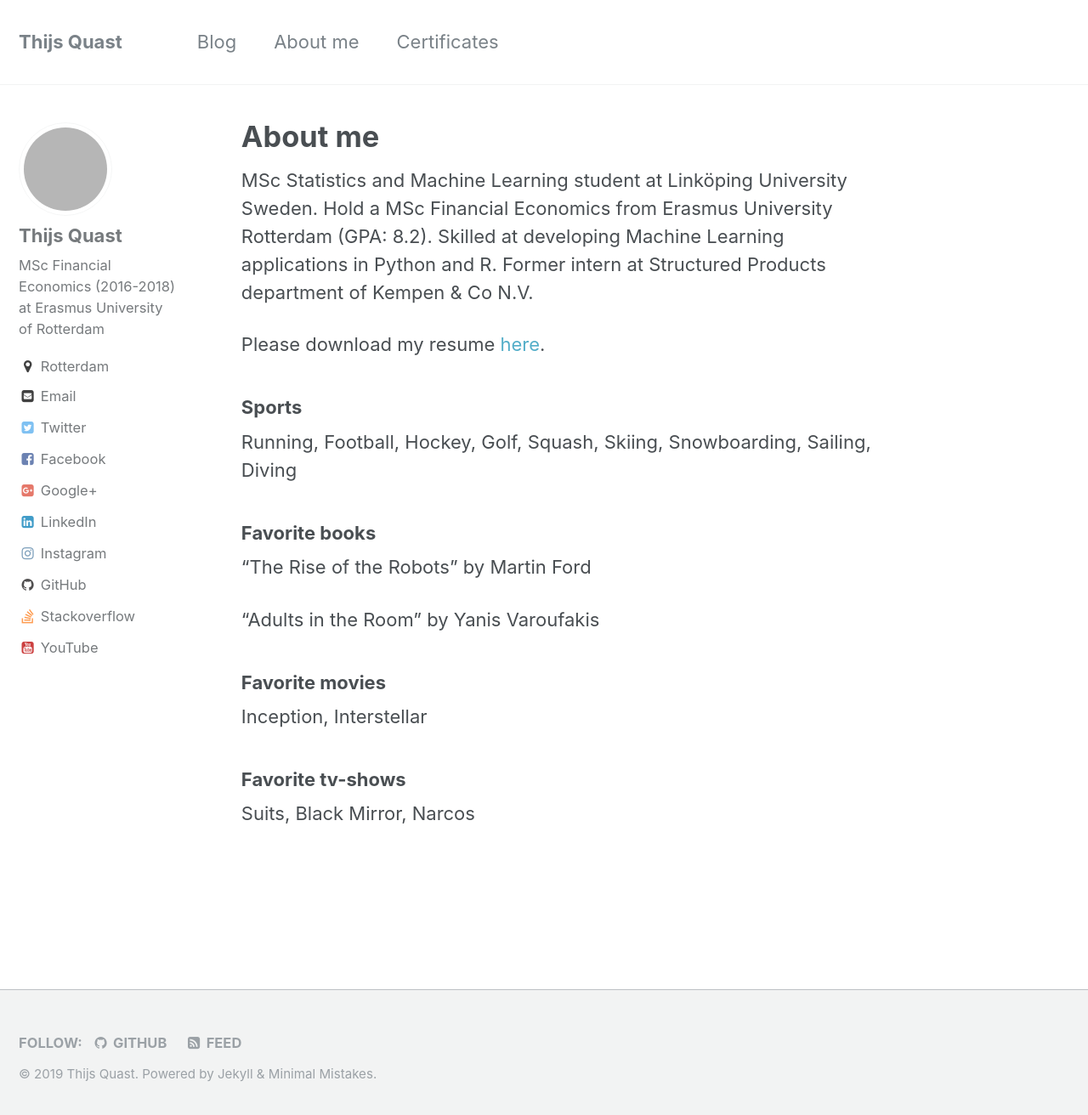
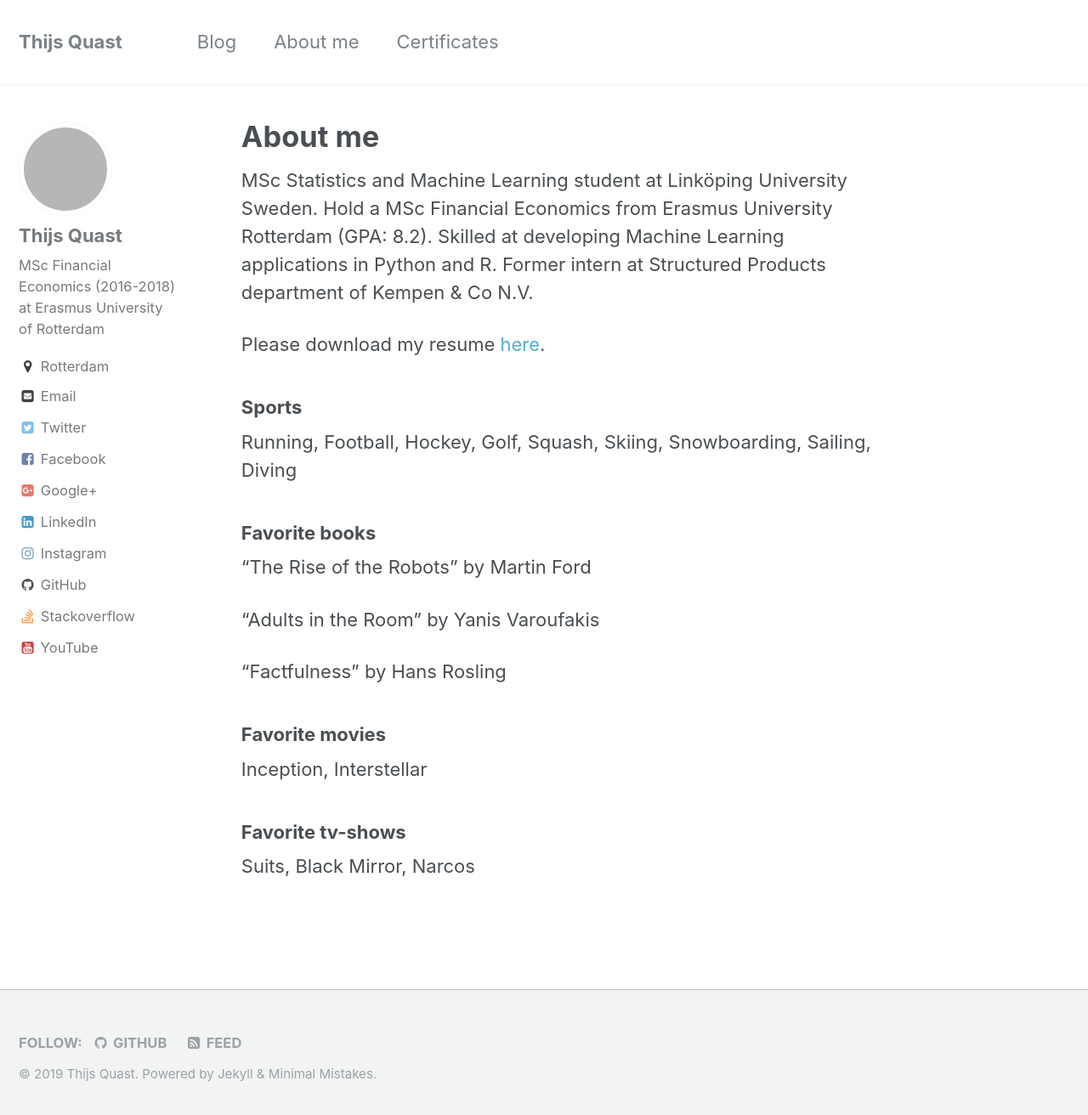
Before and after one commit to Thijsq/thijsq.github.io, a Jekyll site: the page built from _pages/about.md, in a window 1280 px wide and 1320 px high. Shown: the top 1312 px of the window at 85% size. Built offline with Jekyll 4.4.1, drawn with Linux system fonts in a browser that asks for light colours; grey boxes are pictures that could not be loaded.

Commit message:
Update about.md

```diff
--- a/_pages/about.md
+++ b/_pages/about.md
@@ -17,6 +17,8 @@ Running, Football, Hockey, Golf, Squash, Skiing, Snowboarding, Sailing, Diving
 
 "Adults in the Room" by Yanis Varoufakis
 
+"Factfulness" by Hans Rosling
+
 ### Favorite movies
 Inception, Interstellar
 
```
